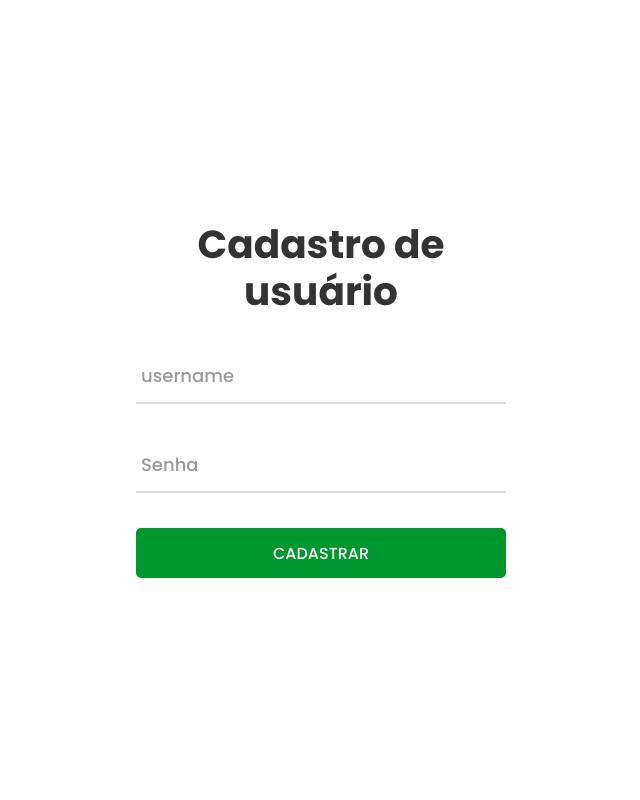
After one commit to pollyanarocha416/Agenda, a Django app: page /cadastro/ in a window 1280 px wide. The commit adds this page. Shown: the whole page, without its empty margins (294-934 px from the left). Run offline with Django 4.2, Linux system fonts and the light colour scheme.

Commit message:
o cadastro ja me direciona pra pagina de cadastro

```diff
--- a/agenda/urls.py
+++ b/agenda/urls.py
@@ -19,7 +19,7 @@ from core import views
 from django.views.generic import RedirectView
 
 urlpatterns = [
-
+    path('cadastro/', views.cadastro, name='cadastro'),
     path('admin/', admin.site.urls),
     path('agenda/', views.lista_eventos),
     path('agenda/lista/', views.json_lista_evento),
--- a/core/views.py
+++ b/core/views.py
@@ -1,3 +1,6 @@
+from django.contrib import auth
+from django.shortcuts import render
+from .forms import SignUpForm
 from django.contrib.auth.models import User
 from django.views.decorators.http import require_POST
 from urllib import response
@@ -21,8 +24,18 @@ def logout_user(request):
     return redirect('/')
 
 
+# tentativa de criar login
 
-# tentativa de criar login
+
+def cadastro(request):
+    if request.method == 'POST':
+        username = request.POST['username']
+        password = request.POST['password']
+        user = User.objects.create_user(username=username, password=password)
+        auth.login(request, user)
+        return redirect('login_user')
+    else:
+        return render(request, 'cadastro.html')
 
 
 #############################
--- /dev/null
+++ b/templates/cadastro.html
@@ -0,0 +1,51 @@
+{% load static %}
+
+<!DOCTYPE html>
+<html lang="en">
+
+<head>
+    <meta charset="UTF-8">
+    <title>Cadastro</title>
+    <link rel="stylesheet" href="{% static 'css/styles.css' %}">
+</head>
+
+<body>
+
+    <div class="container">
+        <div class="container-login">
+            <div class="wrap-login">
+                <form class="login-form" action="{% url 'cadastro' %}" method="post">
+                    {% csrf_token %}
+                    <span class="login-form-title">
+                        Cadastro de usuário
+                    </span>
+                    <div class="wrap-input margin-top-35 margin-bottom-35">
+                        <input class="input-form" type="text" name="username" autocomplete="off">
+                        <span class="focus-input-form" data-placeholder="username"></span>
+                    </div>
+                    <div class="wrap-input margin-bottom-35">
+                        <input class="input-form" type="password" name="password">
+                        <span class="focus-input-form" data-placeholder="Senha"></span>
+                    </div>
+                    <div class="container-login-form-btn">
+                        <button class="login-form-btn" type="submit">Cadastrar</button>
+                    </div>
+                </form>
+            </div>
+        </div>
+    </div>
+    <script>
+        let inputs = document.getElementsByClassName('input-form');
+        for (let input of inputs) {
+            input.addEventListener("blur", function () {
+                if (input.value.trim() != "") {
+                    input.classList.add("has-val");
+                } else {
+                    input.classList.remove("has-val");
+                }
+            });
+        }
+    </script>
+</body>
+
+</html>
--- a/templates/login.html
+++ b/templates/login.html
@@ -55,9 +55,9 @@
                             Não tem conta?
                         </span>
 
-                        <a href="login/cadastrar/" class="text2">{% csrf_token %}
-                            Criar
-                        </a>
+                    <a href="{% url 'cadastro' %}" class="text2">
+                        Criar
+                    </a>
                     </li>
                 </ul>
                 </form>
```
Also changed, not shown: core/forms.py (added, +12 -0 lines), templates/signup.html (added, +10 -0 lines), db.sqlite3.
